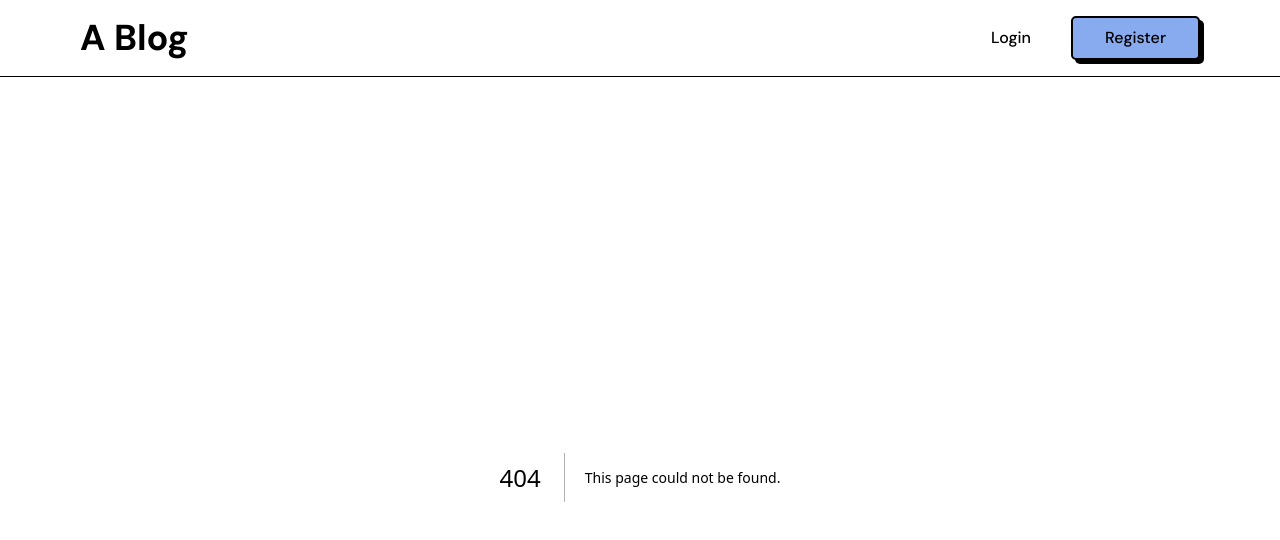
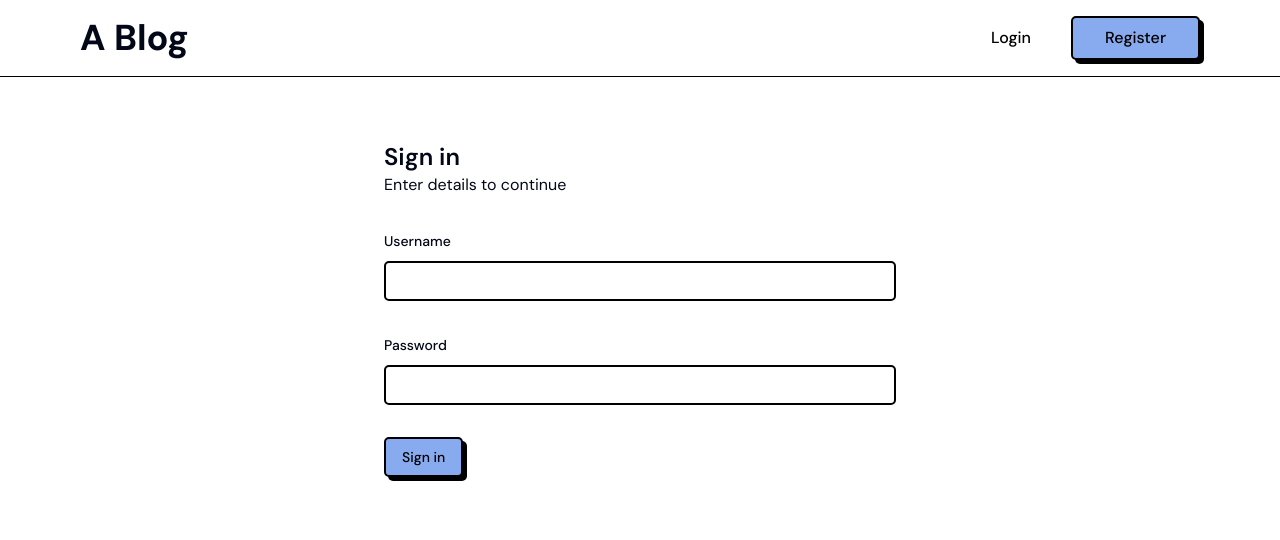
Before and after one commit to Asonance11/blog-client, a Next.js app: page /login in a window 1280 px wide. Before the commit this address had no page. Shown: the top 540 px of the page. Built offline with nearby package versions, Linux system fonts and the light colour scheme; no server answers.

Commit message:
Login functionality

```diff
--- /dev/null
+++ b/src/app/(auth)/login/layout.tsx
@@ -0,0 +1,12 @@
+import { Metadata } from "next";
+import React from "react";
+
+export const metadata: Metadata = {
+  title: "Sign up",
+};
+
+const layout = ({ children }: { children: React.ReactNode }) => {
+  return <div>{children}</div>;
+};
+
+export default layout;
--- /dev/null
+++ b/src/app/(auth)/login/page.tsx
@@ -0,0 +1,88 @@
+"use client";
+import { login } from "@/actions/api";
+import Loader from "@/components/Loader";
+import { Button } from "@/components/ui/button";
+import {
+  Form,
+  FormControl,
+  FormField,
+  FormItem,
+  FormLabel,
+  FormMessage,
+} from "@/components/ui/form";
+import { Input } from "@/components/ui/input";
+import { useUserStore } from "@/stores/user-store";
+import { zodResolver } from "@hookform/resolvers/zod";
+import { useRouter } from "next/navigation";
+import { useForm } from "react-hook-form";
+import { toast } from "sonner";
+import { z } from "zod";
+
+const formSchema = z.object({
+  username: z.string().min(2, {
+    message: "Username must be atleast 2 characters",
+  }),
+  password: z.string(),
+});
+
+const LoginPage = () => {
+  const { userLogin } = useUserStore();
+  const router = useRouter();
+  const form = useForm<z.infer<typeof formSchema>>({
+    resolver: zodResolver(formSchema),
+    defaultValues: {
+      username: "",
+      password: "",
+    },
+  });
+
+  async function onSubmit(values: z.infer<typeof formSchema>) {
+    await login(values);
+    userLogin();
+    router.push("/");
+    toast.success("Logged in successfully");
+  }
+
+  const isLoading = form.formState.isSubmitting;
+
+  return (
+    <section className="flex flex-col max-w-xl p-8 mx-auto mt-8">
+      <h1 className="self-start text-2xl font-semibold">Sign in</h1>
+      <p className="self-start">Enter details to continue</p>
+
+      <Form {...form}>
+        <form onSubmit={form.handleSubmit(onSubmit)} className="space-y-8 mt-8">
+          <FormField
+            control={form.control}
+            name="username"
+            render={({ field }) => (
+              <FormItem>
+                <FormLabel>Username</FormLabel>
+                <FormControl>
+                  <Input {...field} type="text" />
+                </FormControl>
+                <FormMessage />
+              </FormItem>
+            )}
+          />
+          <FormField
+            control={form.control}
+            name="password"
+            render={({ field }) => (
+              <FormItem>
+                <FormLabel>Password</FormLabel>
+                <FormControl>
+                  <Input {...field} type="password" />
+                </FormControl>
+                <FormMessage />
+              </FormItem>
+            )}
+          />
+          <Button type="submit">{isLoading ? <Loader /> : "Sign in"}</Button>
+        </form>
+      </Form>
+    </section>
+  );
+};
+
+export default LoginPage;
--- a/src/app/layout.tsx
+++ b/src/app/layout.tsx
@@ -3,11 +3,15 @@ import { DM_Sans } from "next/font/google";
 import "./globals.css";
 import { cn } from "@/lib/utils";
 import Navbar from "@/components/Navbar";
+import { Toaster } from "sonner";
 
 const font = DM_Sans({ subsets: ["latin"] });
 
 export const metadata: Metadata = {
-  title: "A blog",
+  title: {
+    default: "A Blog",
+    template: "%s | A Blog",
+  },
   description:
     "A blog for writing ypur thoughts and some other things you wish to write",
 };
@@ -22,6 +26,7 @@ export default function RootLayout({
       <body className={cn("scroll-smooth", font.className)}>
         <Navbar />
         {children}
+        <Toaster />
       </body>
     </html>
   );
--- a/src/components/Navbar.tsx
+++ b/src/components/Navbar.tsx
@@ -1,9 +1,13 @@
+"use client";
 import Link from "next/link";
 import React from "react";
 import Logo from "./Logo";
 import { Button } from "./ui/button";
+import { useUserStore } from "@/stores/user-store";
 
 const Navbar = () => {
+  const { isLoggedIn } = useUserStore();
+
   return (
     <nav className="w-full flex items-center justify-between py-4 px-8 md:px-20 border-b-black border-b">
       <Link href="/">
@@ -11,12 +15,25 @@ const Navbar = () => {
       </Link>
 
       <div className="flex items-center gap-x-2">
+        {isLoggedIn ? (
+          <>
+            <Button variant="link" size="lg" asChild>
+              <Link href="/posts/create">Create post</Link>
+            </Button>
+            <Button variant="default" asChild>
+              Logout
+            </Button>
+          </>
+        ) : (
+          <>
             <Button variant="link" size="lg" asChild>
               <Link href="login">Login</Link>
             </Button>
             <Button variant="default" size="lg" asChild>
               <Link href="register">Register</Link>
             </Button>
+          </>
+        )}
       </div>
     </nav>
   );
--- /dev/null
+++ b/src/stores/user-store.ts
@@ -0,0 +1,29 @@
+import { create } from "zustand";
+import { persist } from "zustand/middleware";
+
+export interface UserStore {
+  isLoggedIn: boolean;
+  userLogin: () => void;
+  logout: () => void;
+}
+
+export const useUserStore = create(
+  persist<UserStore>(
+    (set) => ({
+      isLoggedIn: false,
+      userLogin: () => {
+        const userLocalStorage = localStorage.getItem("token");
+        if (userLocalStorage) {
+          set({ isLoggedIn: true });
+        }
+      },
+      logout: () => {
+        set({ isLoggedIn: false });
+        localStorage.clear();
+      },
+    }),
+    {
+      name: "userStore",
+    },
+  ),
+);
```
Lines whose indentation alone changed are shown as unchanged.
